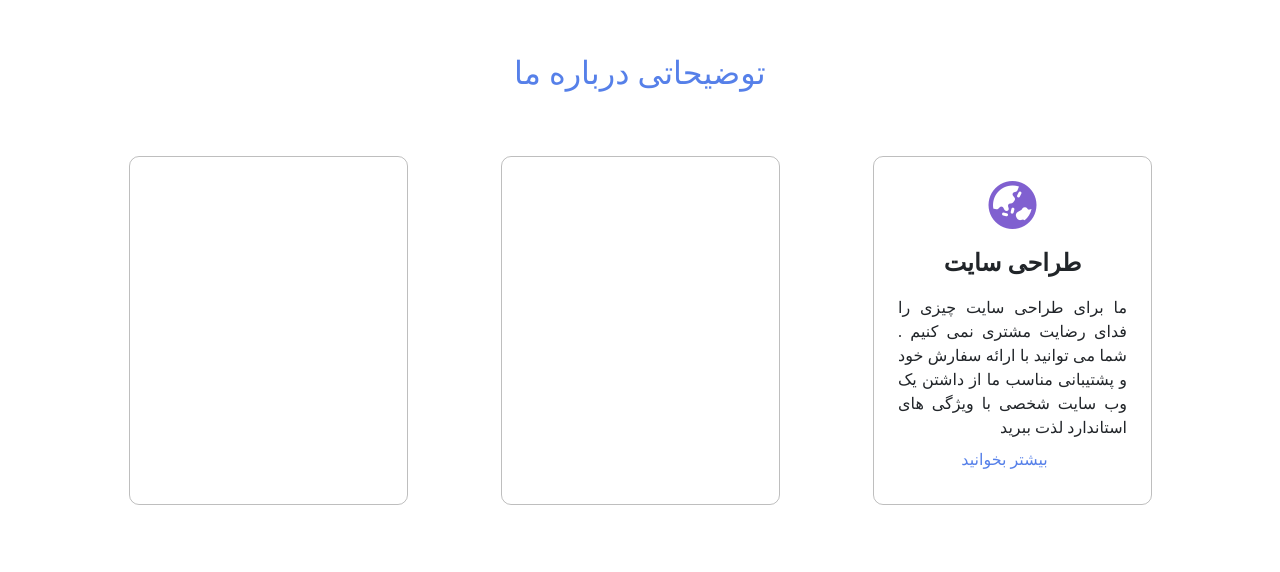
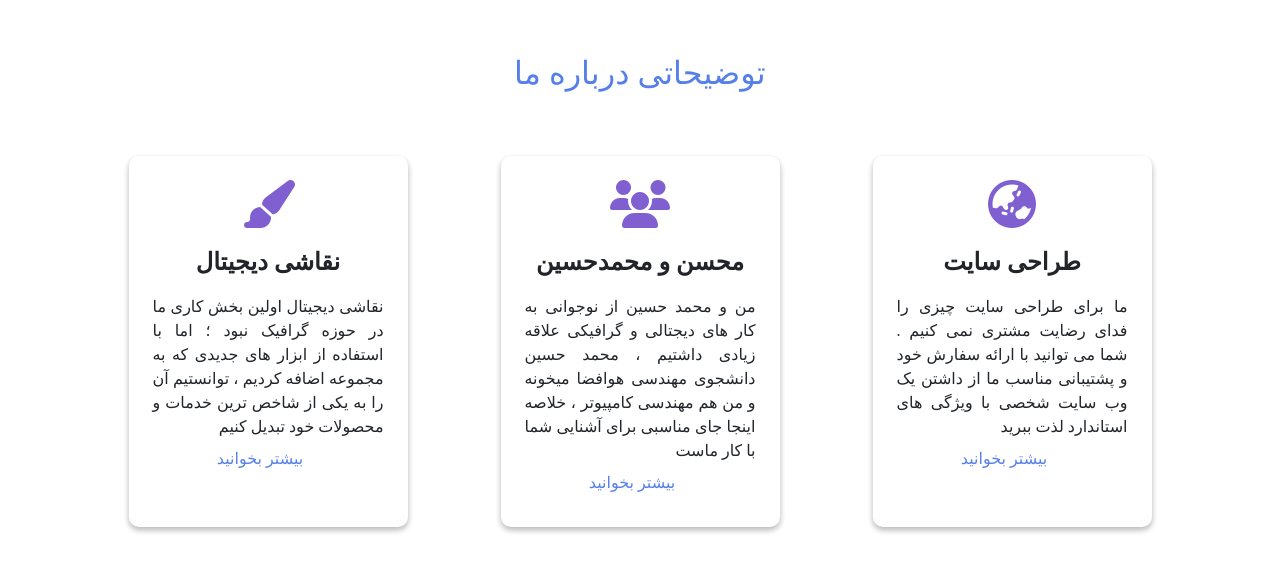
Before and after one commit to Mohsen-graphyy/landingpage, a plain HTML site: page index.html in a window 1280 px wide. Shown: the part 962-1534 px from the top of the page. Before the commit the page ends 1467 px from the top, so only its background shows below. Drawn offline with nearby package versions, Linux system fonts and the light colour scheme.

Commit message:
Add files via upload

```diff
--- a/index.html
+++ b/index.html
@@ -5,6 +5,7 @@
     <meta http-equiv="X-UA-Compatible" content="IE=edge" />
     <meta name="viewport" content="width=device-width, initial-scale=1.0" />
     <title>Landing Page MohsenPiri</title>
+    <!-- bootstrap css link -->
     <link
       rel="stylesheet"
       href="https://cdn.jsdelivr.net/npm/bootstrap@5.1.0/dist/css/bootstrap.min.css"
@@ -12,6 +13,7 @@
       crossorigin="anonymous"
     />
     <link rel="stylesheet" href="hover.css" />
+    <!-- animate.css library link -->
     <link
       rel="stylesheet"
       href="https://cdnjs.cloudflare.com/ajax/libs/animate.css/4.1.1/animate.min.css"
@@ -19,6 +21,9 @@
       crossorigin="anonymous"
       referrerpolicy="no-referrer"
     />
+    <!-- css scroll animation library -->
+    <link href="https://unpkg.com/aos@2.3.1/dist/aos.css" rel="stylesheet">
+    <!-- css link of main project -->
     <link rel="stylesheet" href="style.css" />
   </head>
   <body>
@@ -101,7 +106,7 @@
         class="row p-0 justify-content-lg-evenly align-content-center"
         style="margin: 0 auto"
       >
-        <div class="container col-12 col-md-3 about-box p-4 hvr-grow">
+        <div class="container col-12 col-md-3 about-box p-4 "data-aos="zoom-in-up" data-aos-once="ture">
           <div class="row content-con">
             <p class="w-100"><i class="fas fa-globe-asia"></i></p>
             <strong class="w-100" style="margin: 20px auto;" id="strong-title">طراحی سایت</strong>
@@ -111,21 +116,50 @@
             <p class="w-100 about-box-content m-2"><a href="#">بیشتر بخوانید</a></p>
           </div>
         </div>
-        <div class="container col-12 col-md-3 about-box p-4"></div>
-        <div class="container col-12 col-md-3 about-box p-4"></div>
+        <div class="container col-12 col-md-3 about-box p-4 "data-aos="zoom-in-up" data-aos-once="ture">
+          <div class="row content-con">
+            <p class="w-100"><i class="fas fa-users"></i></p>
+            <strong class="w-100" style="margin: 20px auto;" id="strong-title">محسن و محمدحسین</strong>
+            <p class="w-100 about-box-content" style="text-align: justify;">
+                من و محمد حسین از نوجوانی به کار های دیجتالی و گرافیکی علاقه زیادی داشتیم ، محمد حسین دانشجوی مهندسی هوافضا میخونه و من هم مهندسی کامپیوتر ، خلاصه اینجا جای مناسبی برای آشنایی شما با کار ماست
+            </p>
+            <p class="w-100 about-box-content m-2"><a href="#">بیشتر بخوانید</a></p>
+          </div>
+
+        </div>
+        <div class="container col-12 col-md-3 about-box p-4" data-aos="zoom-in-up" data-aos-once="ture">
+          <div class="row content-con">
+            <p class="w-100"><i class="fas fa-paint-brush"></i></p>
+            <strong class="w-100" style="margin: 20px auto;" id="strong-title">نقاشی دیجیتال</strong>
+            <p class="w-100 about-box-content" style="text-align: justify;">
+                  نقاشی دیجیتال اولین بخش کاری ما در حوزه گرافیک نبود ؛ اما با استفاده از ابزار های جدیدی که به مجموعه اضافه کردیم ، توانستیم آن را به یکی از شاخص ترین خدمات و محصولات خود تبدیل کنیم
+            </p>
+            <p class="w-100 about-box-content m-2"><a href="#">بیشتر بخوانید</a></p>
+          </div>
+        </div>
       </div>
+      <br><br><br><br><br>
     </div>
+    <!-- jquery script link-->
     <script src="https://ajax.googleapis.com/ajax/libs/jquery/2.2.4/jquery.min.js"></script>
+    <!-- bootstarp js query link -->
     <script src="https://cdnjs.cloudflare.com/ajax/libs/modernizr/2.8.3/modernizr.js"></script>
     <script
       src="https://cdn.jsdelivr.net/npm/bootstrap@5.1.0/dist/js/bootstrap.bundle.min.js"
       integrity="sha384-U1DAWAznBHeqEIlVSCgzq+c9gqGAJn5c/t99JyeKa9xxaYpSvHU5awsuZVVFIhvj"
       crossorigin="anonymous"
     ></script>
+    <!-- fontawsome script link -->
     <script
       src="https://kit.fontawesome.com/e22089d0ca.js"
       crossorigin="anonymous"
     ></script>
+    <!-- scroll css animation -->
+    <script src="https://unpkg.com/aos@2.3.1/dist/aos.js"></script>
+    <script>
+      AOS.init();
+    </script>
+    <!-- main query js file -->
     <script src="query.js"></script>
   </body>
 </html>
--- a/style.scss
+++ b/style.scss
@@ -49,7 +49,7 @@ body {
   }
 }
 .container-title {
-  background-color: #8060d0;
+  //background-color: #8060d0;
   ///min-height: 300px;
   display: inline-flexbox;
   justify-content: center;
@@ -73,39 +73,45 @@ body {
   transform: translate(-50%, -50%) !important;
 }
 .abouttitle {
-  text-align: center!important;
+  text-align: center !important;
   float: none;
-  h2{
+  h2 {
     color: #5680e9;
   }
 }
 .about-box {
-    border: 1px solid rgba(0, 0, 0, 0.253);
+  //border: 1px solid rgba(0, 0, 0, 0.253);
   border-radius: 10px;
-    .content-con{
+  box-shadow: 0 3px 6px rgba(0, 0, 0, 0.16), 0 3px 6px rgba(0, 0, 0, 0.151);
+  transition: all 0.5s cubic-bezier(0.25, 0.8, 0.25, 1);
+  .content-con {
     text-align: center;
-        #strong-title{
+    #strong-title {
       font-size: 1.5rem;
-            margin: 15px auto!important;
+      margin: 15px auto !important;
     }
-        p{
+    p {
       margin: 0;
       text-align: center;
-            i{
+      i {
         font-size: 3rem;
         color: #8060d0;
       }
-            a{
+      a {
         color: #5680e9;
         text-decoration: none;
       }
     }
-        .col{
-            text-align: center!important;
+    .col {
+      text-align: center !important;
       align-items: center;
       justify-content: center;
     }
   }
+}
+.about-box:hover {
+  box-shadow: 0 14px 28px rgba(0, 0, 0, 0.25), 0 10px 10px rgba(0, 0, 0, 0.22);
+  transition: all 0.5s;
 }
 @media screen and (max-width: 768px) {
   .main-pic {
```
Also changed, not shown: style.css, 1 other file. Lines whose indentation alone changed are shown as unchanged.
